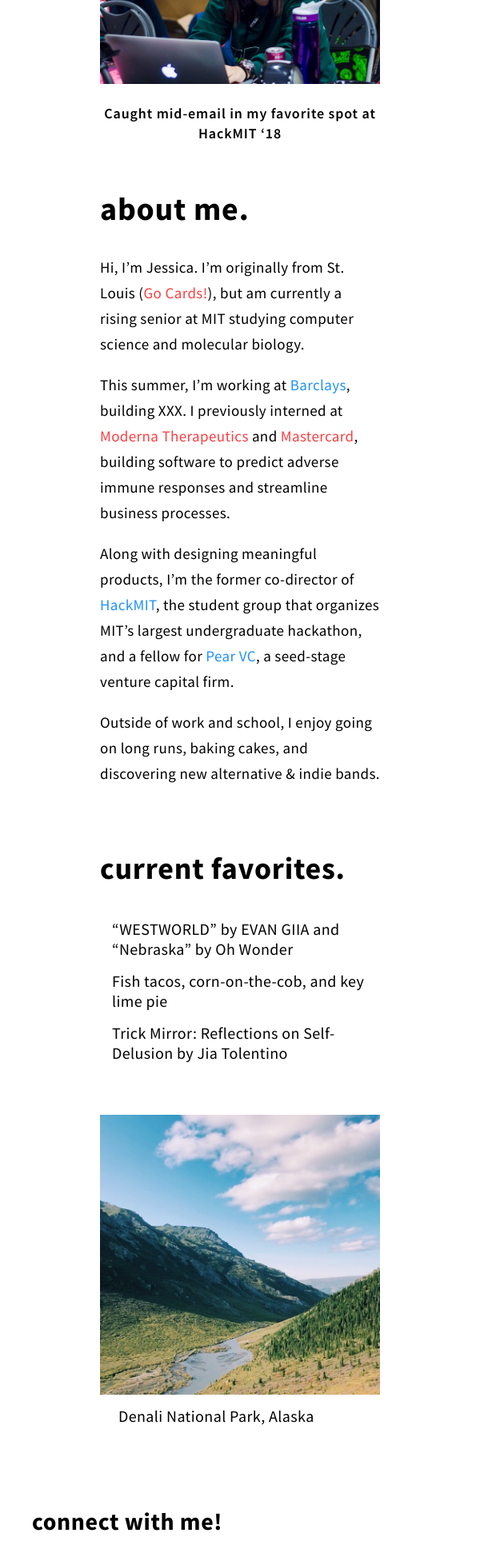
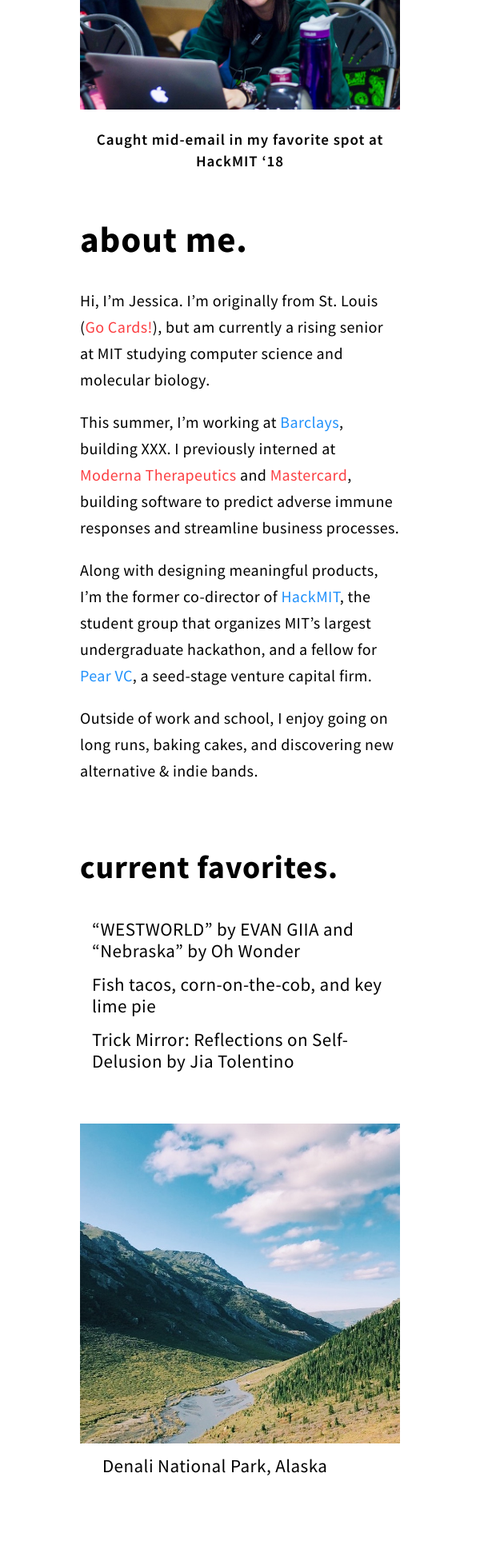
Before and after one commit to jessicajsun/personal-website, a Next.js app: page /about in a window 600 px wide. Shown: the part 240-2177 px from the top of the page at 80% size. Built offline with nearby package versions, Linux system fonts and the light colour scheme.

Commit message:
finalize about for mobile sizes

```diff
--- a/components/about.module.css
+++ b/components/about.module.css
@@ -80,8 +80,8 @@
   }
 
   .blurb{
-    font-size: 18px;
-    line-height: 31px;
+    font-size: 17px;
+    line-height: 30px;
   }
 
   .me{
@@ -122,6 +122,32 @@
     line-height: 25px;
   }
 }
+
+@media screen and (min-width:450px) and (max-width:767px) {
+  .titleAbout{
+    font-size: 45px;
+    line-height: 59px;
+  }
+
+  .about{
+    max-width: 400px;
+  }
+
+  .me{
+    max-width: 400px;
+  }
+
+  .blurb{
+    font-size: 20px;
+    line-height: 33px;
+  }
+
+  .captions{
+    font-size: 19px;
+    line-height: 27px;
+  }
+}
+
 
 .favs{
   display: flex;
@@ -272,3 +298,29 @@
   }
 
 }
+
+@media screen and (min-width:450px) and (max-width:767px) {
+  .favs{
+    max-width: 400px;
+  }
+
+  .titleFavorites{
+    font-size: 40px;
+    line-height: 48px;
+  }
+
+  .favText{
+    font-size: 23px;
+    line-height: 27px;
+    margin-left: 15px;
+  }
+
+  .smCaption{
+    font-size: 23px;
+    line-height: 27px;
+  }
+
+  .locationText{
+    margin-left: 20px;
+  }
+}
```
